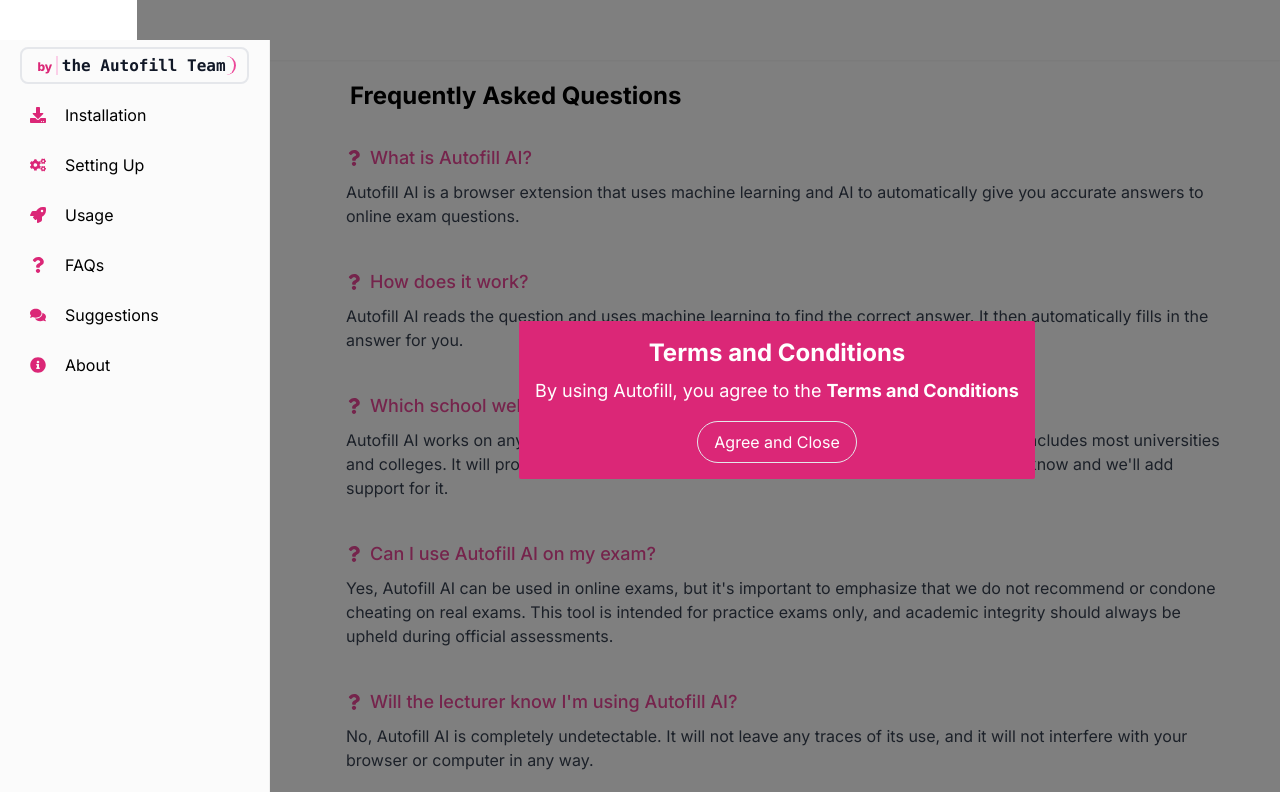
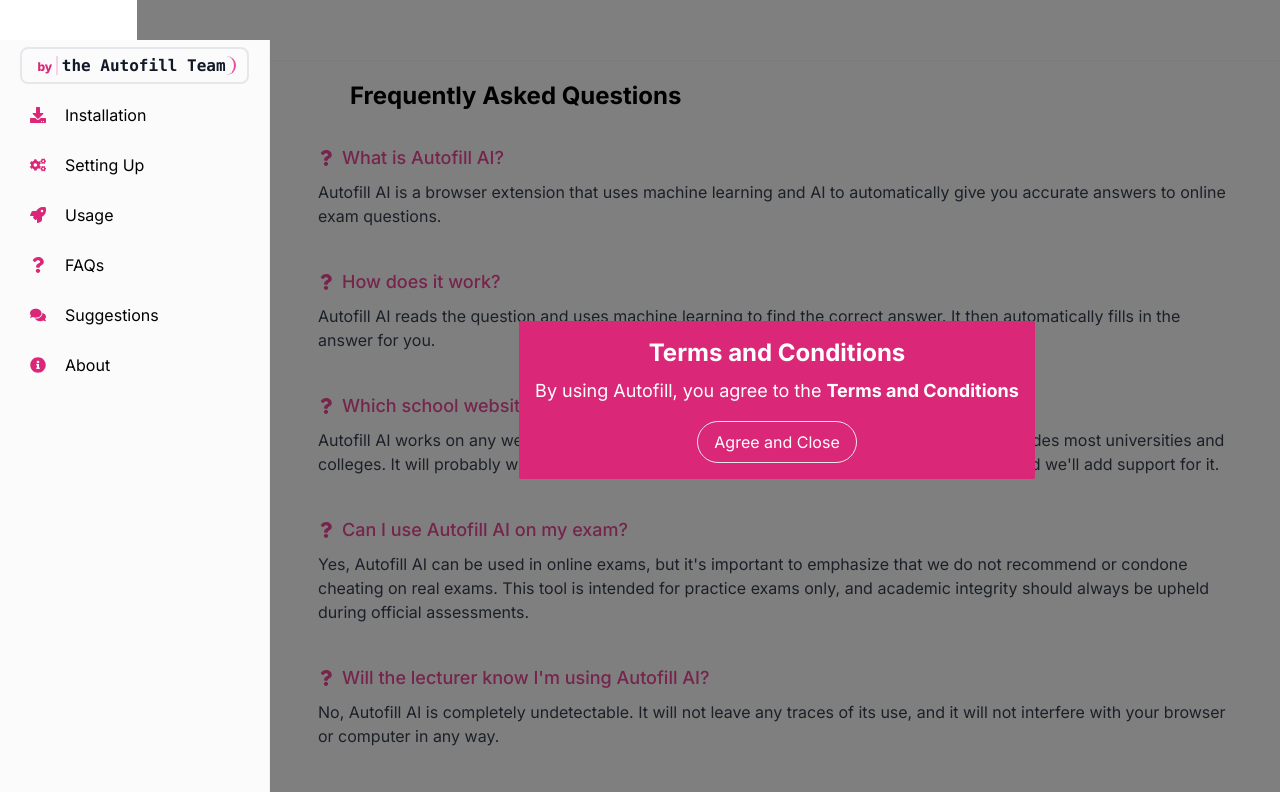
Before and after one commit to gerkim62/autofill-ai, a Next.js app: page /faq in a window 1280 px wide. Shown: the top 792 px of the page. Built offline with nearby package versions, Linux system fonts and the light colour scheme.

Commit message:
fixed faq

```diff
--- a/components/FAQ/FAQItem.tsx
+++ b/components/FAQ/FAQItem.tsx
@@ -9,7 +9,7 @@
 export default function Faq({ question, answer }: Props): ReactElement {
 
   return (
-    <div className="my-2 mx-4 p-4 rounded-lg -ml-5">
+    <div className="my-2 mx-4 p-4 rounded-lg -ml-12">
       <div className="flex items-center text-pink-500">
         <FaQuestion className="mr-2" />
         <h3 className="text-lg font-medium">{question}</h3>
```
